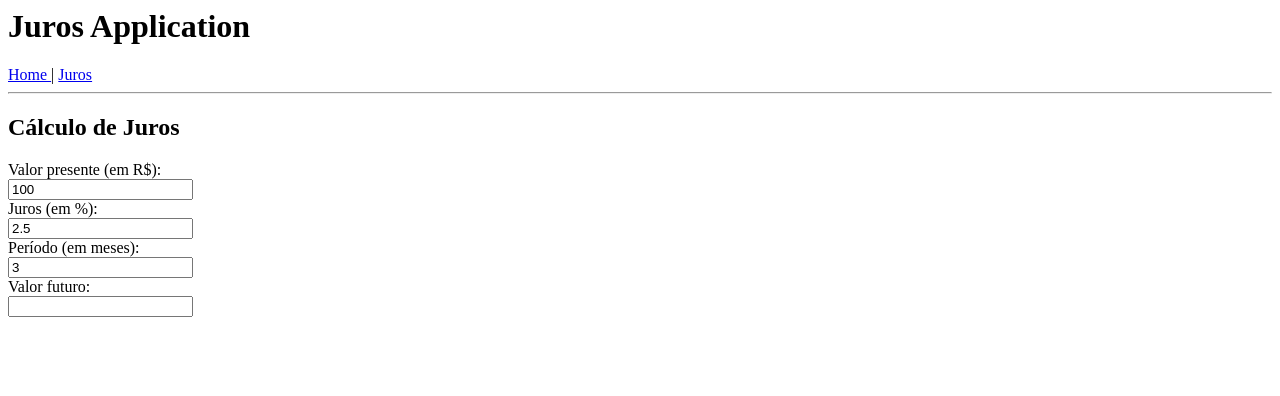
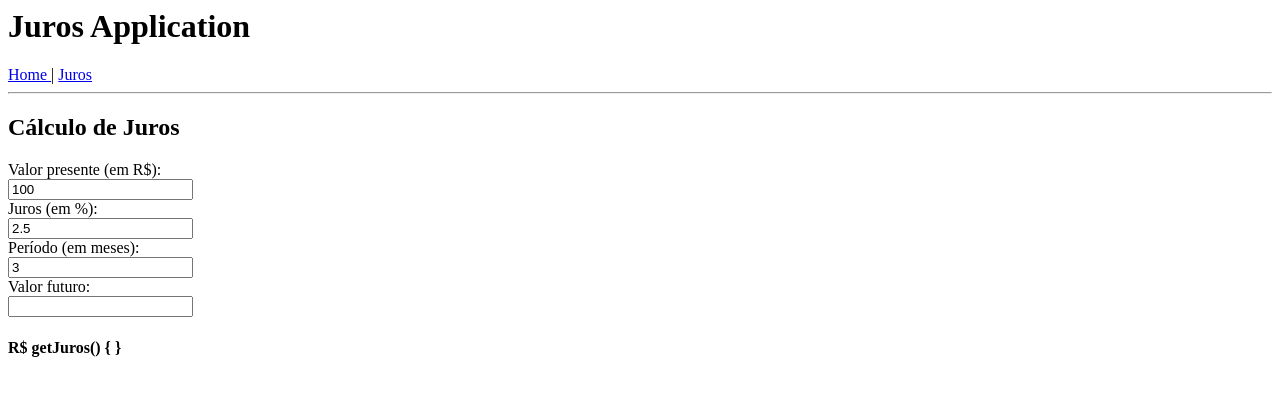
Before and after one commit to thayllaa/JurosApp_Angular, an Angular app: page /juros in a window 1280 px wide. Shown: the top 396 px of the page. Built offline with nearby package versions, Linux system fonts and the light colour scheme.

Commit message:
2 files modified

```diff
--- a/src/app/juros/juros.component.html
+++ b/src/app/juros/juros.component.html
@@ -7,3 +7,4 @@
 <input type="number" step="0.01" [(ngModel)]="n">
 <div> Valor futuro: </div>
 <input TYPE="number" STEP="0.01">
+<h4> R$ {{ getJuros }} </h4>
--- a/src/app/juros/juros.component.ts
+++ b/src/app/juros/juros.component.ts
@@ -19,4 +19,8 @@ export class JurosComponent implements OnInit {
   ngOnInit() {
   }
 
+  getJuros() {
+
+  }
+
 }
```
